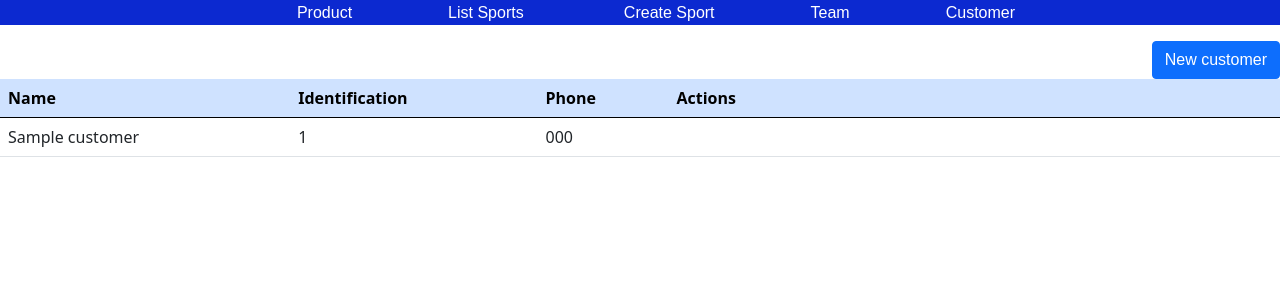
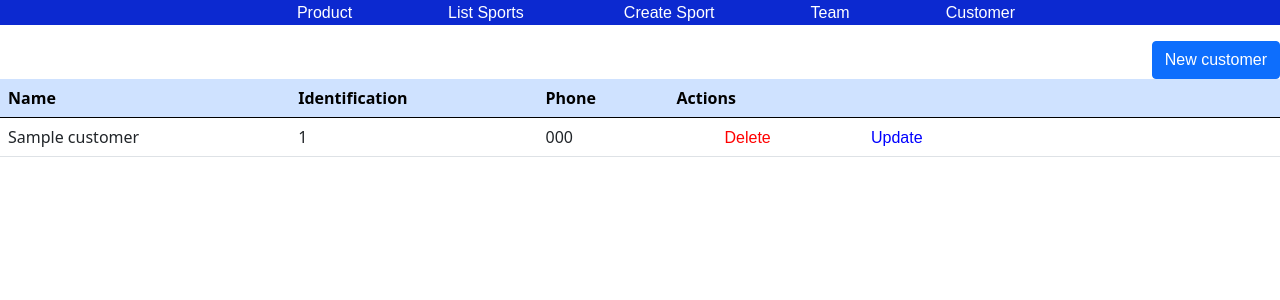
Before and after one commit to abreumatheus/OlistDojo1, a Flask app: template aula017/src/view/templates/customer.html in a window 1280 px wide. Shown: the top 300 px of the page. Run offline with Flask 2, Linux system fonts and the light colour scheme; the template is opened without the code that fills it: most values are stand-ins (such as "Sample title", 1, 10 or a date in 2020).

Commit message:
alterando listagem de customumer

```diff
--- a/aula017/src/view/templates/customer.html
+++ b/aula017/src/view/templates/customer.html
@@ -18,8 +18,8 @@
                 <td>{{customer.num_doc}}</td>
                 <td>{{customer.phone}}</td>
                 <td>
-                    <a href="/delete_customer">Delete</a>
-                    <a href="update_customer">Update</a>
+                    <a style="color: red;" href="/delete_customer/{{customer.id_}}">Delete</a>
+                    <a style="color: blue;" href="/update_customer/{{customer.id_}}">Update</a>
                 </td>
             </tr>
             {% endfor %}
```
